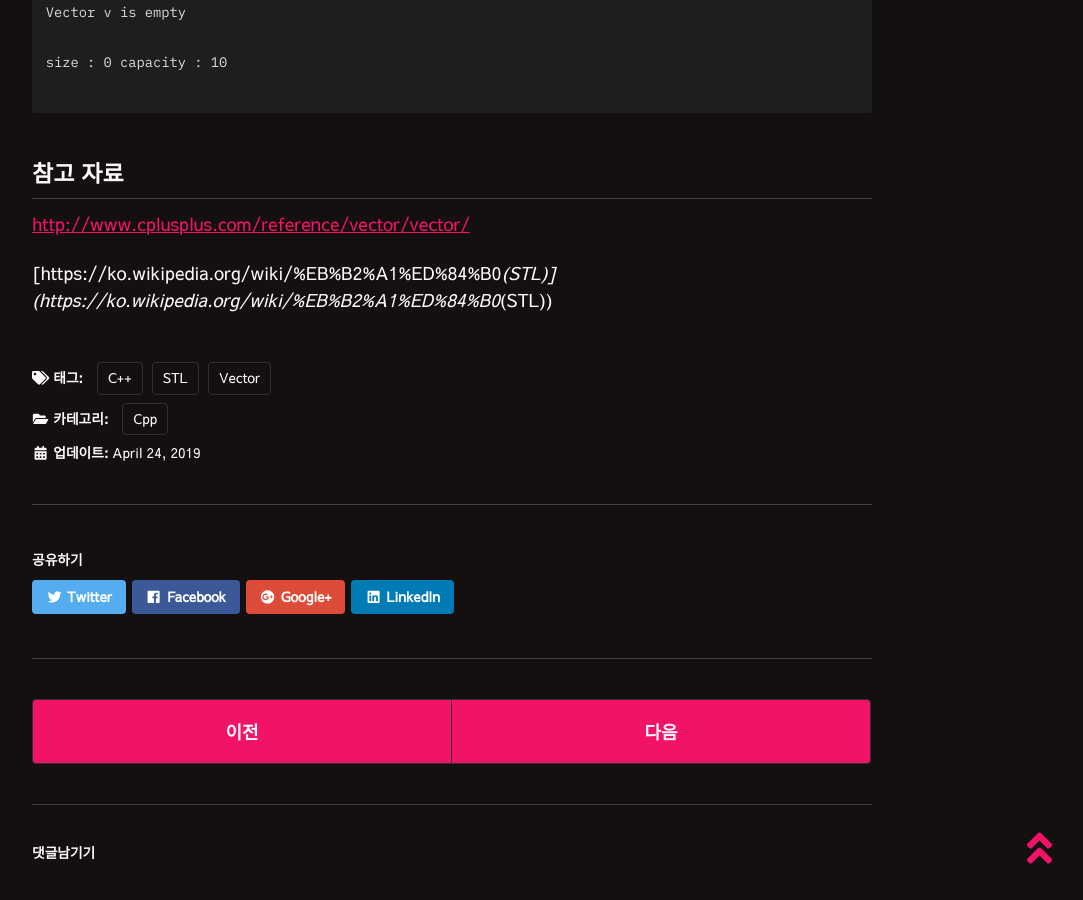
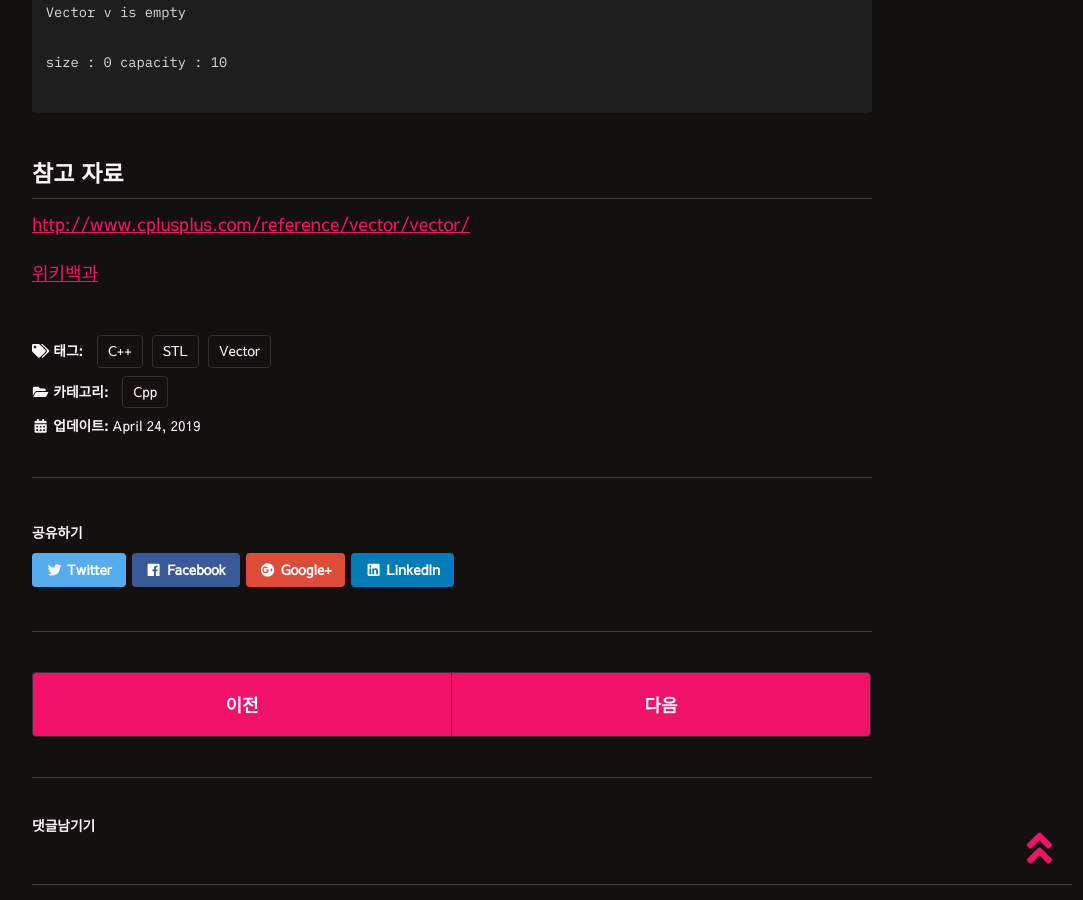
Before and after one commit to lesslate/lesslate.github.io, a Jekyll site: the page built from _posts/Cpp/2019-04-24-C++ STL Vector.md, in a window 1280 px wide and 900 px high, scrolled down 3263 px. Shown: the whole window, without its empty margins (188-1271 px from the left). Built offline with Jekyll 4.4.1, drawn with Linux system fonts in a browser that asks for light colours; nearby versions of some CDN libraries; some web fonts are replaced; comment, search, counter and statistics services are not loaded.

Commit message:
Update 2019-04-24-C++ STL Vector.md

```diff
--- a/_posts/Cpp/2019-04-24-C++ STL Vector.md
+++ b/_posts/Cpp/2019-04-24-C++ STL Vector.md
@@ -138,4 +138,4 @@ size : 0 capacity : 10
 
 [http://www.cplusplus.com/reference/vector/vector/](http://www.cplusplus.com/reference/vector/vector/)
 
-[https://ko.wikipedia.org/wiki/%EB%B2%A1%ED%84%B0_(STL)](https://ko.wikipedia.org/wiki/%EB%B2%A1%ED%84%B0_(STL))
+[위키백과](https://ko.wikipedia.org/wiki/%EB%B2%A1%ED%84%B0_(STL))
```
